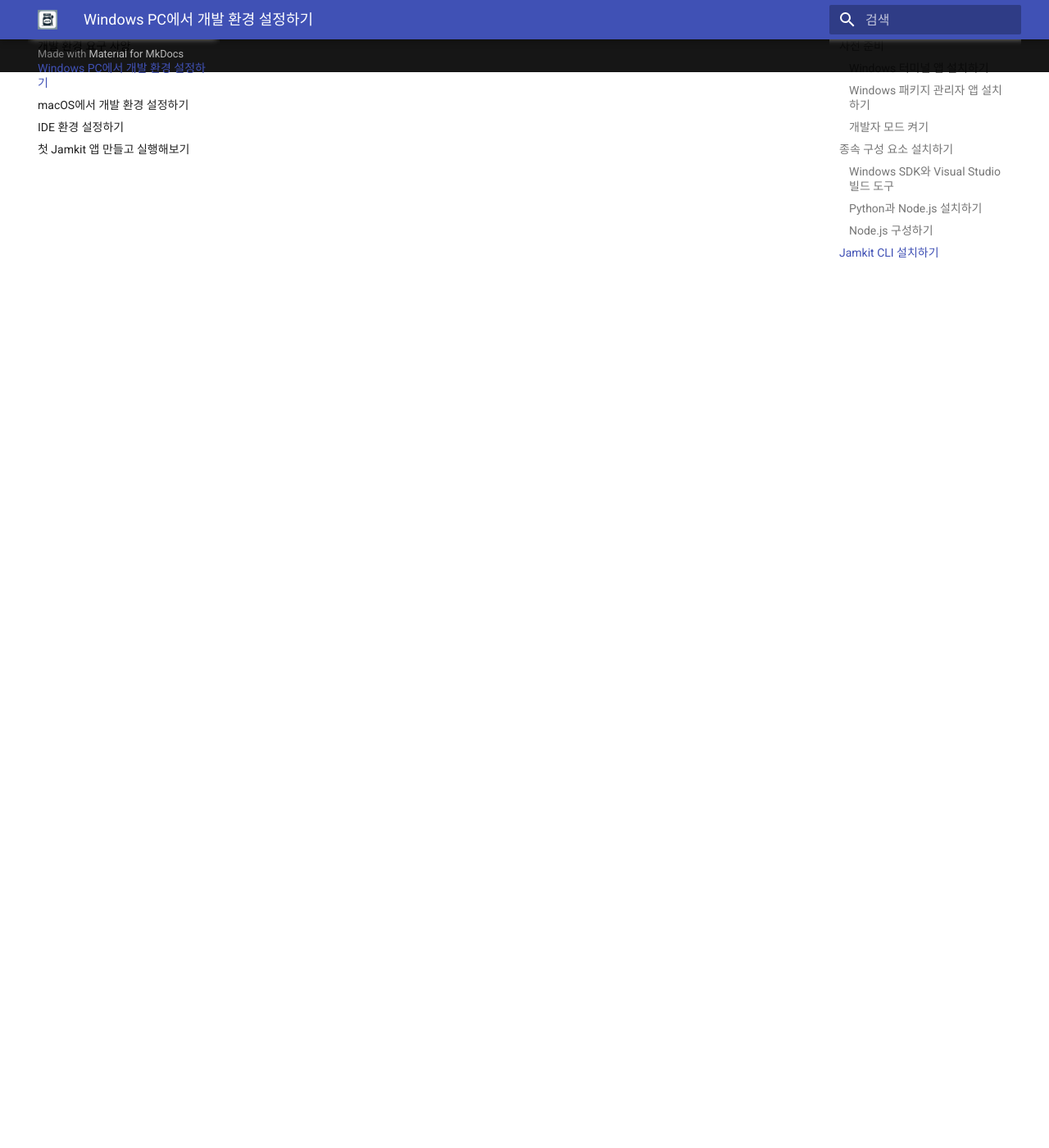
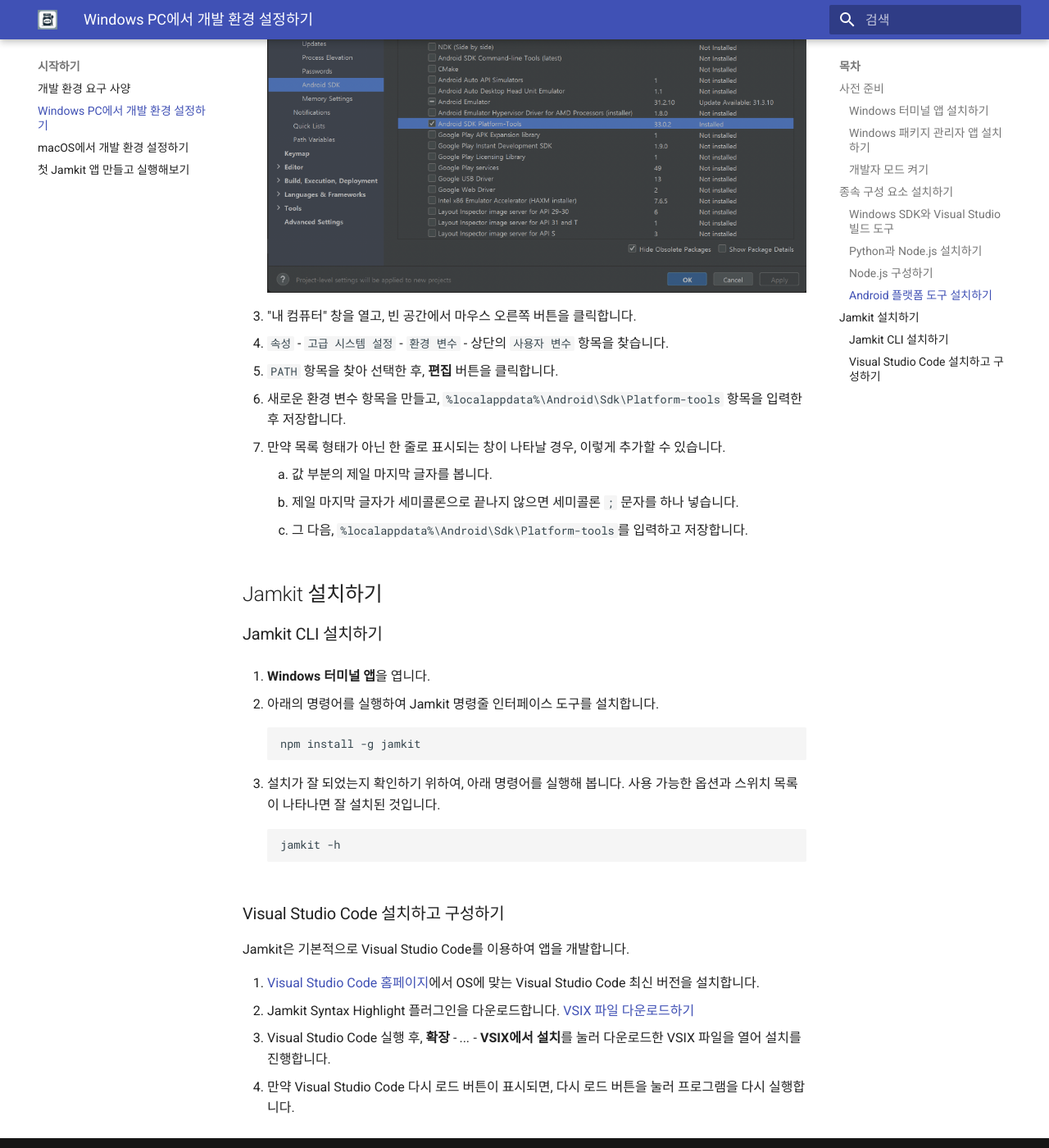
Before and after one commit to bookjam/jamkit-developer-guide, an MkDocs documentation site: the page built from docs/getting-started/install-windows.md, in a window 1280 px wide and 1400 px high, scrolled down 3580 px. Shown: the whole window at 82% size. Built offline with MkDocs 1.6.1 and Material for MkDocs 9.7.7, drawn with Linux system fonts in a browser that asks for light colours; some of the changed text lies outside the part shown.

Commit message:
configure-ide 문서를 install-*.md 파일로 병합함

````diff
--- a/docs/getting-started/install-windows.md
+++ b/docs/getting-started/install-windows.md
@@ -102,7 +102,32 @@
     npm config set python "python.exe 경로"
     ```
 
-## Jamkit CLI 설치하기
+### Android 플랫폼 도구 설치하기
+
+Android 디바이스용 앱을 만들려면, 이 과정도 같이 진행해주세요.
+
+1. [Android Studio 홈페이지](https://developer.android.com/studio?hl=ko)에서 OS에 맞는 Android Studio 최신 버전을 설치합니다.
+
+1. Android Studio 설치를 마치고 실행한 다음, `Tools` - `SDK Manager` - `SDK Tools` 메뉴로 이동하여 **Android SDK Platform - Tools**를 설치합니다.
+   ![](images/android-studio-sdk-platform-tools.png)
+
+1. "내 컴퓨터" 창을 열고, 빈 공간에서 마우스 오른쪽 버튼을 클릭합니다.
+
+1. `속성` - `고급 시스템 설정` - `환경 변수` - 상단의 `사용자 변수` 항목을 찾습니다.
+
+1. `PATH` 항목을 찾아 선택한 후, **편집** 버튼을 클릭합니다.
+
+1. 새로운 환경 변수 항목을 만들고, `%localappdata%\Android\Sdk\Platform-tools` 항목을 입력한 후 저장합니다.
+
+1. 만약 목록 형태가 아닌 한 줄로 표시되는 창이 나타날 경우, 이렇게 추가할 수 있습니다.
+
+    1. 값 부분의 제일 마지막 글자를 봅니다.
+    1. 제일 마지막 글자가 세미콜론으로 끝나지 않으면 세미콜론 `;` 문자를 하나 넣습니다.
+    1. 그 다음, `%localappdata%\Android\Sdk\Platform-tools`를 입력하고 저장합니다.
+
+## Jamkit 설치하기
+
+### Jamkit CLI 설치하기
 
 1. **Windows 터미널 앱**을 엽니다.
 
@@ -117,3 +142,13 @@
     ```powershell
     jamkit -h
     ```
+
+### Visual Studio Code 설치하고 구성하기
+
+Jamkit은 기본적으로 Visual Studio Code를 이용하여 앱을 개발합니다.
+
+1. [Visual Studio Code 홈페이지](https://code.visualstudio.com/download)에서 OS에 맞는 Visual Studio Code 최신 버전을 설치합니다.
+1. Jamkit Syntax Highlight 플러그인을 다운로드합니다.
+   [VSIX 파일 다운로드하기](https://github.com/bookjam/jamkit-developer-guide/raw/gitbook/vscode-jamkit-0.2.1.vsix)
+1. Visual Studio Code 실행 후, **확장** - *...* - **VSIX에서 설치**를 눌러 다운로드한 VSIX 파일을 열어 설치를 진행합니다.
+1. 만약 Visual Studio Code 다시 로드 버튼이 표시되면, 다시 로드 버튼을 눌러 프로그램을 다시 실행합니다.
--- a/mkdocs.yml
+++ b/mkdocs.yml
@@ -32,7 +32,6 @@
     - getting-started/requirements.md
     - getting-started/install-windows.md
     - getting-started/install-macos.md
-    - getting-started/configure-ide.md
     - getting-started/first-run.md
   - 기본:
     - jamkit/catalog-configuration.md
````
Also changed, not shown: docs/getting-started/configure-ide.md (deleted, +0 -45 lines), docs/getting-started/install-macos.md (+34 -1 lines).
